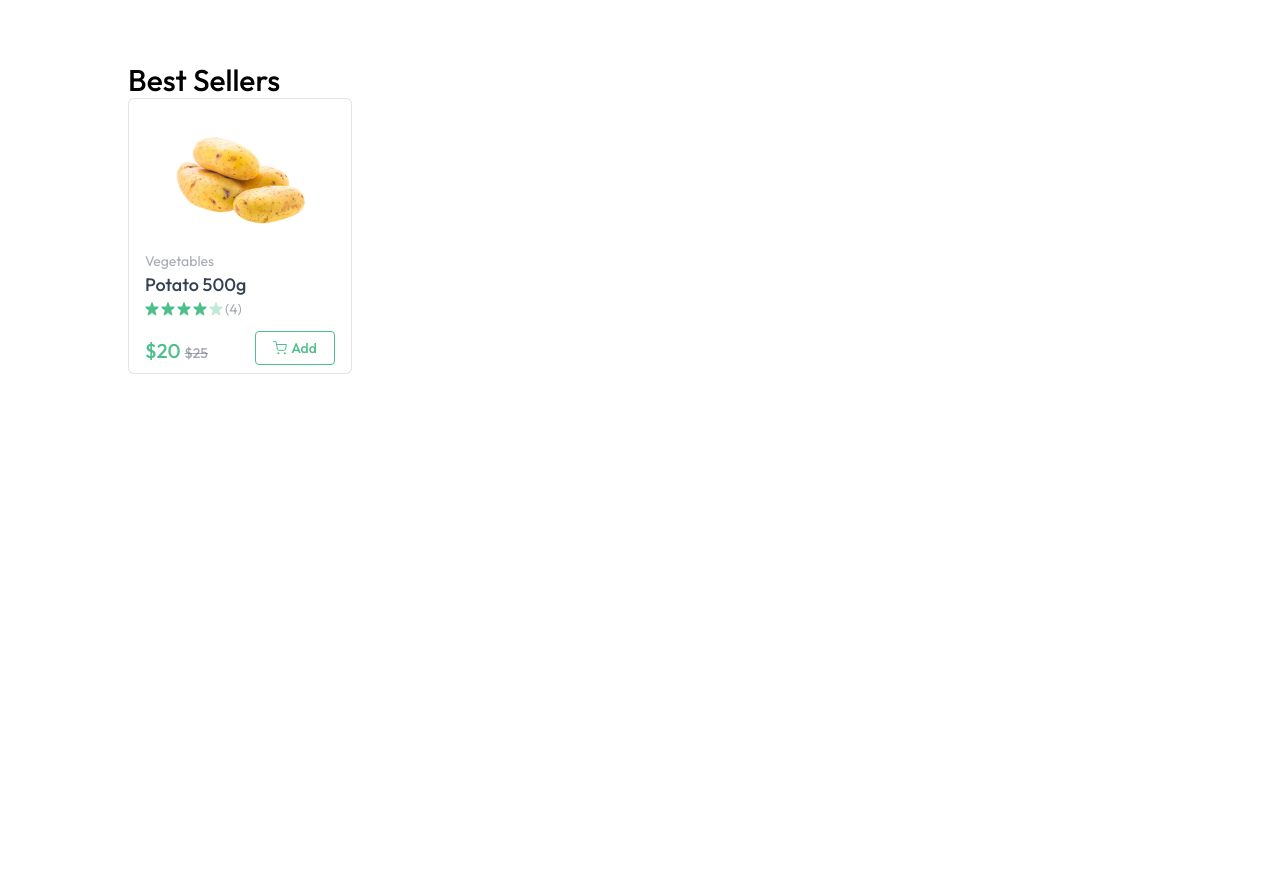
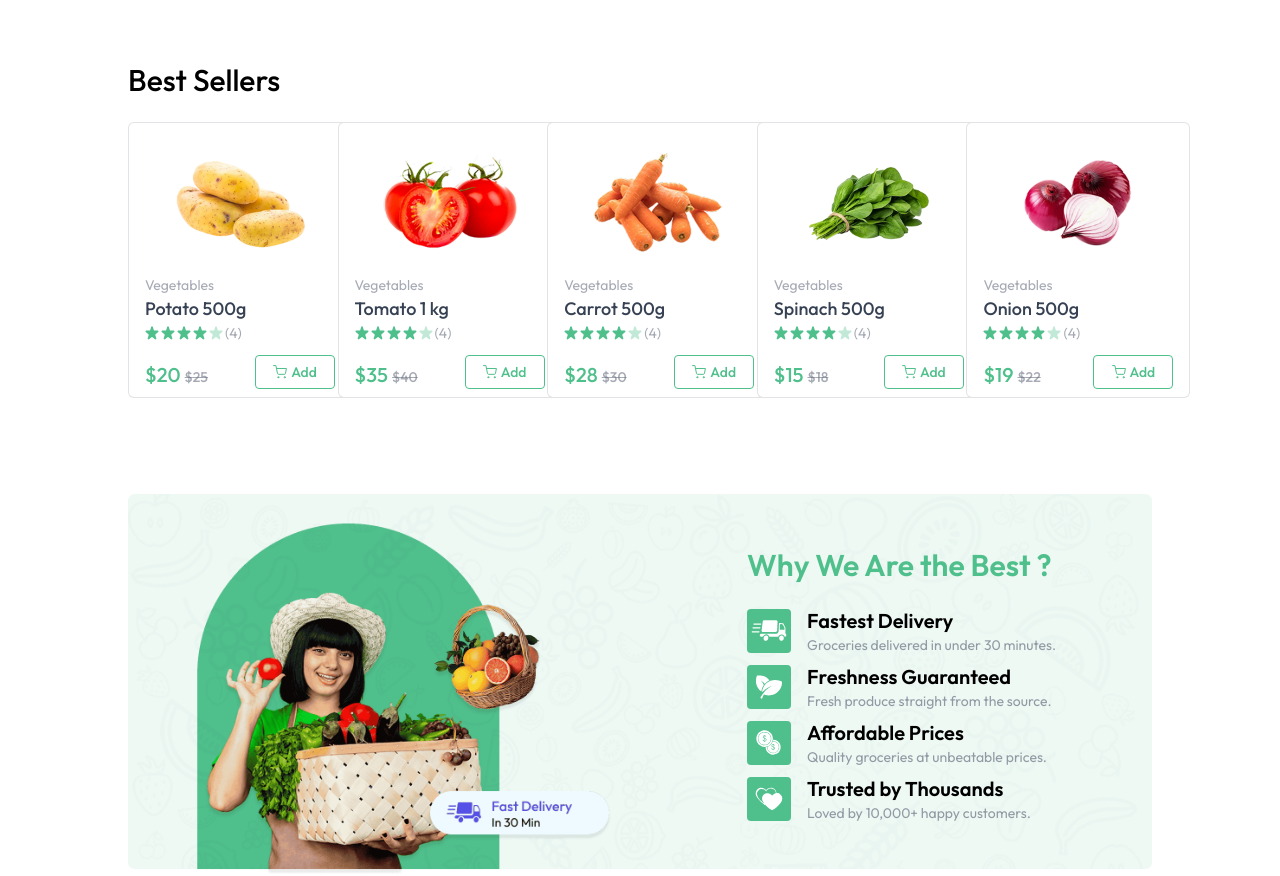
Before and after one commit to codieSam/E-cart, a React (Vite) app: page / in a window 1280 px wide. Shown: the part 806-1682 px from the top of the page. Before the commit the page ends 1180 px from the top, so only its background shows below. Built offline with nearby package versions, Linux system fonts and the light colour scheme.

Commit message:
Bottom banner section added successfully

```diff
--- a/src/components/BestSeller.jsx
+++ b/src/components/BestSeller.jsx
@@ -7,8 +7,13 @@ const BestSeller = () => {
   return (
     <div className="mt-16">
       <p className="text-2xl md:text-3xl font-medium">Best Sellers</p>
-      <div className="">
-        <ProductCard product={products[0]} />
+      <div className="grid grid-cols-2 sm:grid-cols-3 md:grid-cols-4 gap-3 md:gap-6 lg:grid-cols-5 mt-6">
+        {products
+          .filter((product) => product.inStock)
+          .slice(0, 5)
+          .map((product, index) => (
+            <ProductCard key={index} product={product} />
+          ))}
       </div>
     </div>
   );
--- /dev/null
+++ b/src/components/BottomBanner.jsx
@@ -0,0 +1,46 @@
+import React from "react";
+import { assets, features } from "../assets/assets";
+
+const BottomBanner = () => {
+  return (
+    <div className="relative mt-24">
+      <img
+        src={assets.bottom_banner_image}
+        alt="banner"
+        className="w-full hidden md:block"
+      />
+      <img
+        src={assets.bottom_banner_image_sm}
+        alt="banner"
+        className="w-full md:hidden"
+      />
+
+      <div className="absolute inset-0 flex flex-col items-center md:items-end md:justify-center pt-16 md:pt-0 md:pr-24">
+        <div className="">
+          <h1 className="text-2xl md:text-3xl font-semibold text-primary mb-6">
+            Why We Are the Best ?
+          </h1>
+          {features.map((feature, index) => (
+            <div key={index} className="flex items-center gap-4 mt-2">
+              <img
+                src={feature.icon}
+                alt={feature.title}
+                className="md:w-11 w-9"
+              />
+              <div className="">
+                <h3 className="text-lg md:text-xl font-semibold">
+                  {feature.title}
+                </h3>
+                <p className="text-gray-500/70 text-xs md:text-sm">
+                  {feature.description}
+                </p>
+              </div>
+            </div>
+          ))}
+        </div>
+      </div>
+    </div>
+  );
+};
+
+export default BottomBanner;
--- a/src/pages/Home.jsx
+++ b/src/pages/Home.jsx
@@ -2,6 +2,7 @@ import React from "react";
 import MainBanner from "../components/MainBanner";
 import Category from "../components/Category";
 import BestSeller from "../components/BestSeller";
+import BottomBanner from "../components/BottomBanner";
 
 const Home = () => {
   return (
@@ -9,6 +10,7 @@ const Home = () => {
       <MainBanner />
       <Category />
       <BestSeller />
+      <BottomBanner />
     </div>
   );
 };
```
